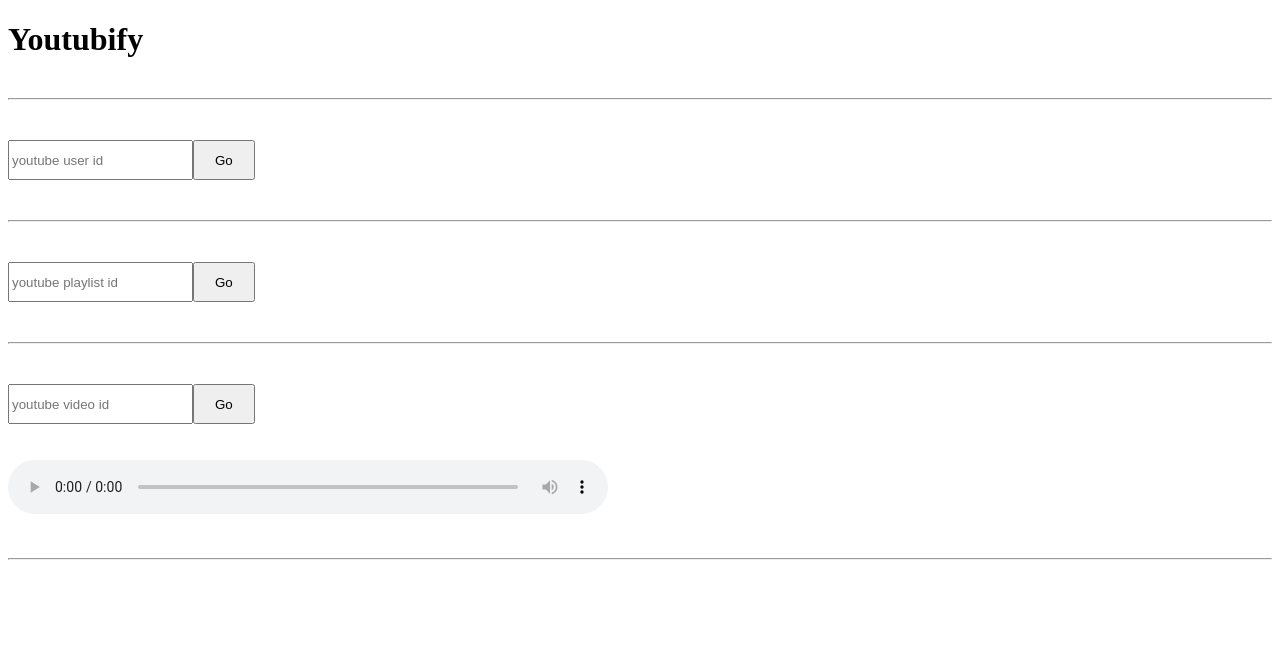
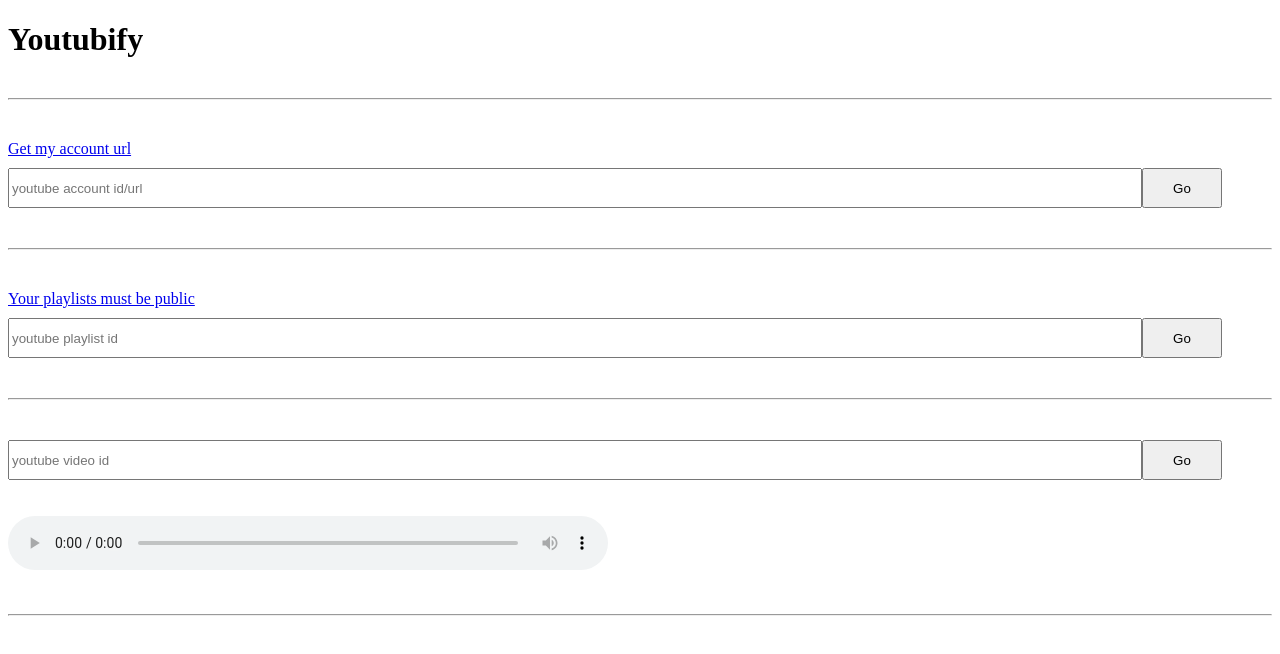
Before and after one commit to joaogsleite/youtubify, a React (Create React App) app: page / in a window 1280 px wide. Shown: the top 654 px of the page. Built offline with nearby package versions, Linux system fonts and the light colour scheme.

Commit message:
help links

```diff
--- a/src/App.scss
+++ b/src/App.scss
@@ -8,13 +8,18 @@
     background-position: center;
     float: left;
   }
+  a {
+    display: block;
+    margin-bottom: 10px;
+  }
   input {
+    width: calc(100% - 130px);
     height: 40px;
     box-sizing: border-box;
   }
   button {
+    width: 80px;
     height: 40px;
-    padding: 0 20px;
   }
   audio {
     width: 100%;
--- a/src/App.tsx
+++ b/src/App.tsx
@@ -31,9 +31,15 @@ function App() {
     }
   }, [setUrl])
   const fetchUser = useCallback(() => {
+    const userId = user.includes('/user/')
+    ? user.split('/user/')[1].split('/')[0]
+    : user.includes('/channel/')
+      ? user.split('/channel/')[1].split('/')[0]
+      : user
+    setUser(userId)
     setLoadingUser(true);
-    setCurrentUser(user)
-    getPlaylists(user || '').then((playlists) => {
+    getPlaylists(userId || '').then((playlists) => {
+      setCurrentUser(userId)
       setLoadingUser(false);
       setPlaylists(playlists as string[])
     })
@@ -55,7 +61,8 @@ function App() {
     <div className="App">
       <h1>Youtubify</h1>
       <hr />
-      <input placeholder="youtube user id" name="userId" value={user} onChange={handleChange} />
+      <a target="_blank" href="http://youtube.com/user">Get my account url</a>
+      <input placeholder="youtube account id/url" name="userId" value={user} onChange={handleChange} />
       <button onClick={fetchUser}>Go</button>
       {loadingUser && (
         <div className="loading"></div>
@@ -72,6 +79,7 @@ function App() {
         </ul>
       </>}
       <hr />
+      <a target="_blank" href="https://support.google.com/youtube/answer/3127309?hl=en">Your playlists must be public</a>
       <input placeholder="youtube playlist id" name="playlistId" value={playlistId} onChange={handleChange} />
       <button onClick={fetchPlaylist}>Go</button>
       {loadingVideos && (
```
Also changed, not shown: 12 other files (tests, documents, lock files or other folders).
